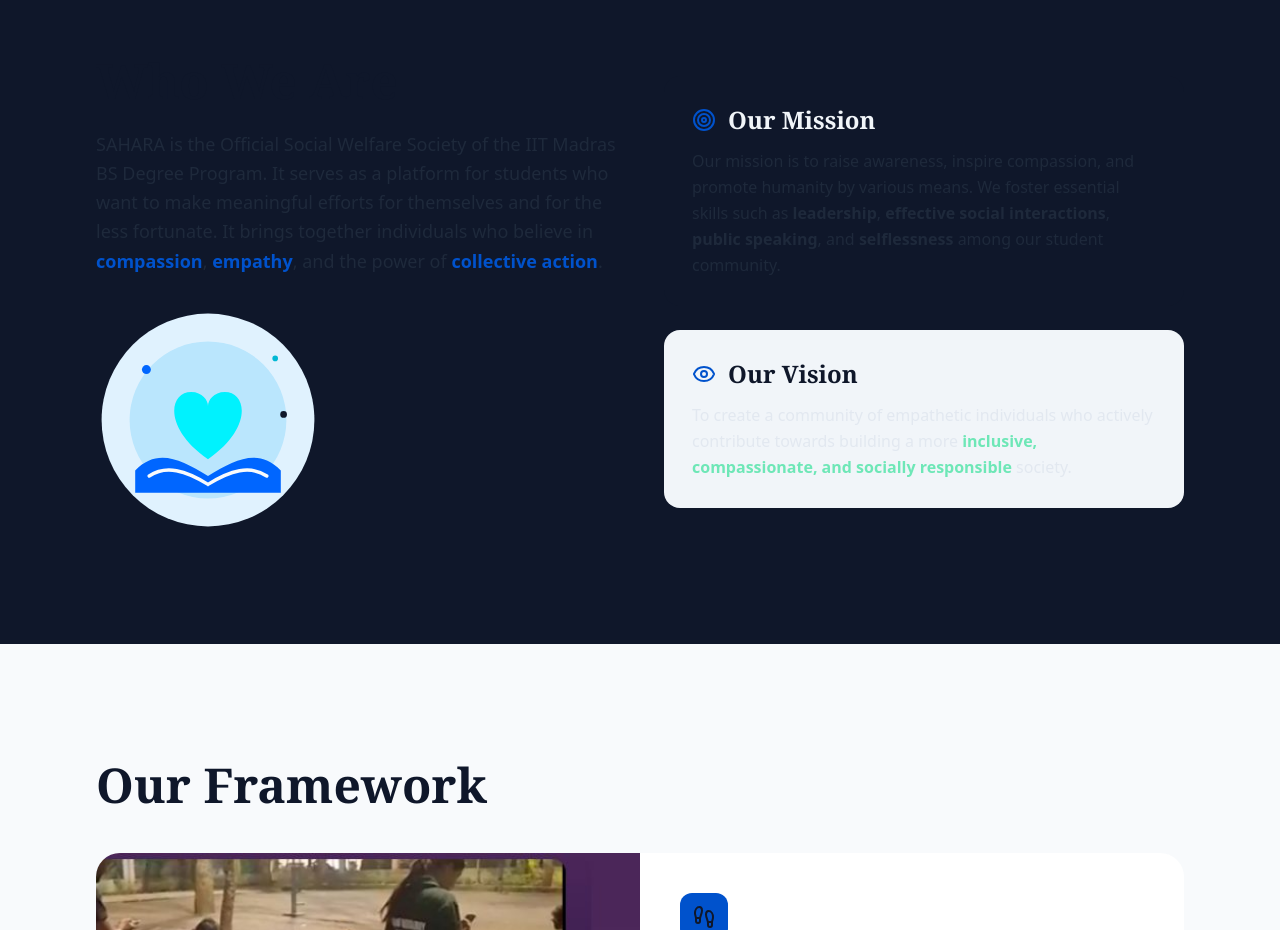
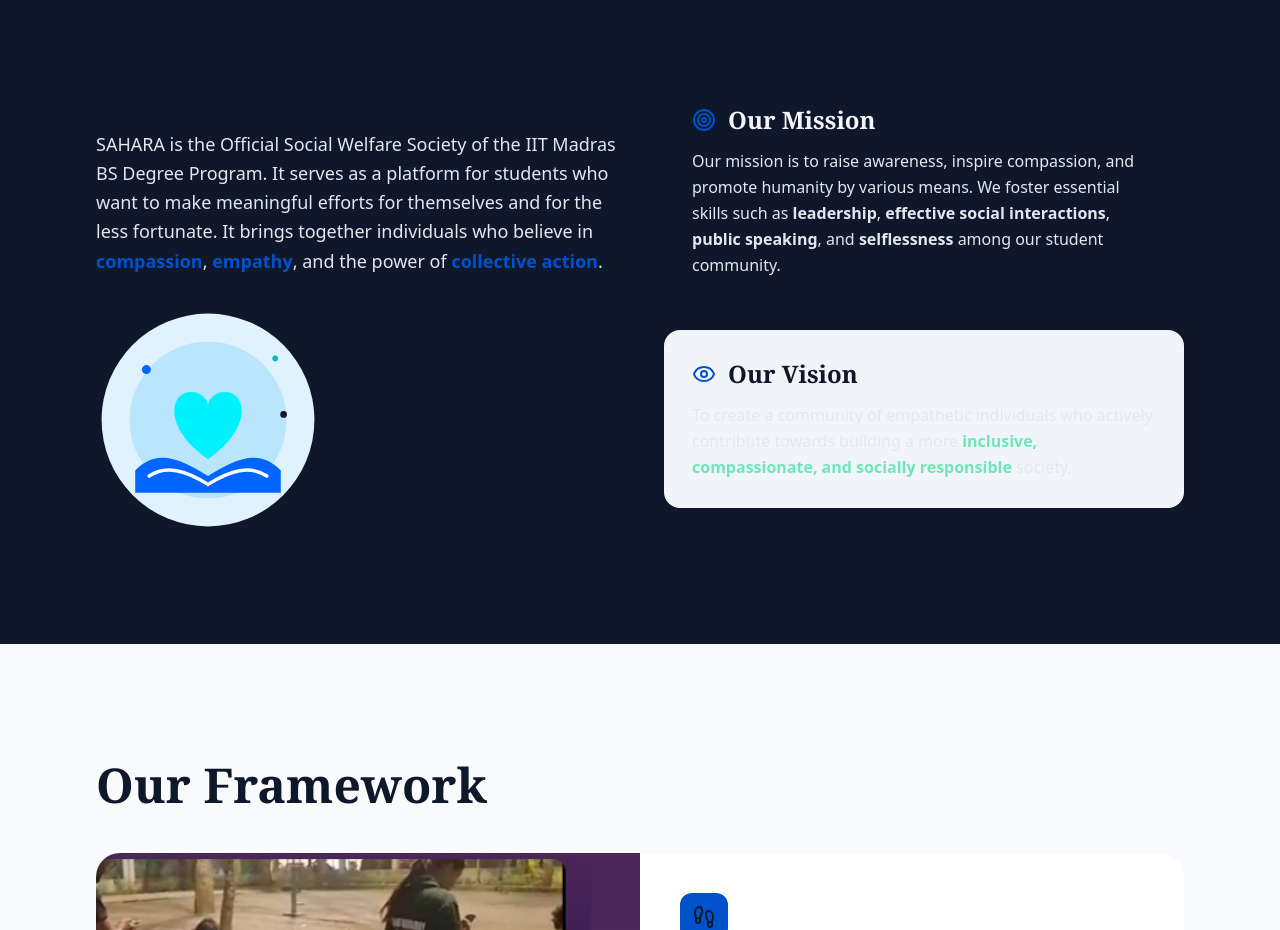
Before and after one commit to 25f1000216/sahara-landing-page, a React (Vite) app: page / in a window 1280 px wide. Shown: the part 860-1790 px from the top of the page. Built offline with nearby package versions, Linux system fonts and the light colour scheme.

Commit message:
Modify color settings
Updated color palette in Tailwind configuration for improved brightness.

```diff
--- a/tailwind.config.js
+++ b/tailwind.config.js
@@ -2,19 +2,19 @@ export default {
   content: ['./index.html', './src/**/*.{js,jsx}'],
   theme: {
     extend: {
-      colors: {
+        colors: {
         electric: '#0052cc',
         cyan: '#0ea5e9',
         surface: '#f8fafc',
-        slate: { 950: '#0f172a', 900: '#0f172a', 800: '#1e293b', 700: '#334155' },
-        // Existing component tokens map to the refreshed blue/cyan and light palette.
+        // Changed from dark navy to light grays so alternating sections stay bright
+        slate: { 950: '#f1f5f9', 900: '#f8fafc', 800: '#e2e8f0', 700: '#cbd5e1' },
         plum: { 950: '#f8fafc', 900: '#f1f5f9', 800: '#ffffff', 700: '#e2e8f0' },
-        // Fixed: Forces the text elements using 'blush' to become dark navy
         blush: { DEFAULT: '#0f172a', deep: '#1e293b' },
         cream: '#0f172a',
         ink: '#0f172a',
         emerald: { 900: '#0047b3', 700: '#0052cc', 600: '#0052cc', 500: '#0d4f7a', 400: '#0f4c81' },
       },
+
       fontFamily: { display: ['"Playfair Display"', 'Georgia', 'serif'], sans: ['"DM Sans"', 'system-ui', 'sans-serif'] },
     },
   },
```
